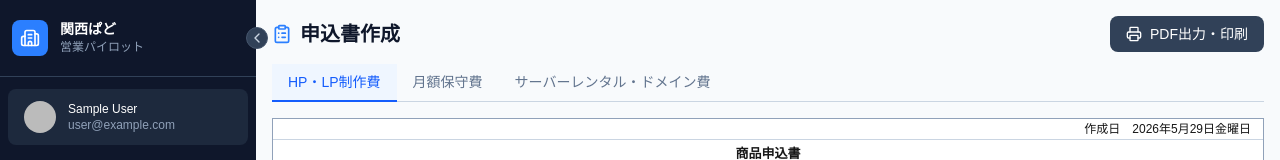
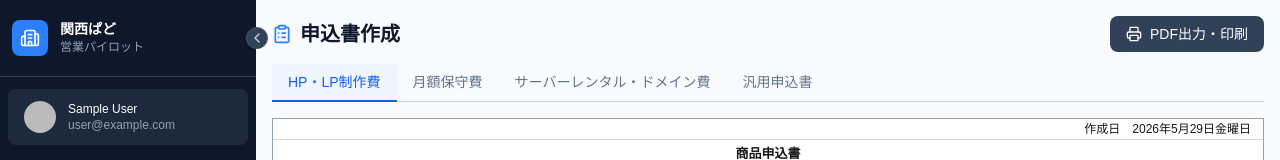
Before and after one commit to hiruma20231111-dev/kanri, a Next.js app: page /applications in a window 1280 px wide. Shown: the top 160 px of the page. Built offline with nearby package versions, Linux system fonts and the light colour scheme; no server answers; sample sign-in values are in the browser's storage.

Commit message:
Add 汎用申込書 as 4th pattern in applications

```diff
--- a/app/(app)/applications/page.tsx
+++ b/app/(app)/applications/page.tsx
@@ -5,7 +5,7 @@ import { useSession } from "next-auth/react"
 import { ClipboardList, Plus, Trash2, Printer } from "lucide-react"
 
 /* ─── フォーム種別 ──────────────────────────────────────── */
-type FT = "hplp" | "monthly" | "server"
+type FT = "hplp" | "monthly" | "server" | "general"
 
 const CFG = {
   hplp:    { label: "HP・LP制作費",                showPreTotal: true,  rows: 10,
@@ -14,6 +14,8 @@ const CFG = {
              pay1: "末日締め翌月末日支払い",         pay2: "前払い",         p1: true,  p2: false },
   server:  { label: "サーバーレンタル・ドメイン費", showPreTotal: false, rows: 10,
              pay1: "末日締め翌月10日支払い",         pay2: "前払い",         p1: true,  p2: false },
+  general: { label: "汎用申込書",                   showPreTotal: false, rows: 8,
+             pay1: "末日締め翌月末支払い",            pay2: "",               p1: true,  p2: false },
 } as const
 
 /* ─── 明細行 ─────────────────────────────────────────────── */
@@ -278,6 +280,7 @@ export default function ApplicationsPage() {
                 <input type="checkbox" checked={pay1} onChange={e => setPay1(e.target.checked)} className="w-3.5 h-3.5" />
                 {cfg.pay1}
               </label>
+              {cfg.pay2 && (
                 <label className="flex items-center gap-1 cursor-pointer print:hidden flex-wrap">
                   <input type="checkbox" checked={pay2} onChange={e => setPay2(e.target.checked)} className="w-3.5 h-3.5" />
                   {cfg.pay2}（入金期限：
@@ -285,9 +288,13 @@ export default function ApplicationsPage() {
                     placeholder="20XX年X月X日" className="border-b border-slate-300 focus:outline-none focus:border-blue-400 bg-transparent w-28" />
                   ）
                 </label>
+              )}
 
               {/* 印刷用テキスト */}
-              <span className="hidden print:inline">{pay1 ? "☑" : "□"}&nbsp;{cfg.pay1}　{pay2 ? "☑" : "□"}&nbsp;{cfg.pay2}（入金期限：{payDate || "　　　　　"}）</span>
+              <span className="hidden print:inline">
+                {pay1 ? "☑" : "□"}&nbsp;{cfg.pay1}
+                {cfg.pay2 && <>　{pay2 ? "☑" : "□"}&nbsp;{cfg.pay2}（入金期限：{payDate || "　　　　　"}）</>}
+              </span>
             </div>
           </div>
 
```
Lines whose indentation alone changed are shown as unchanged.
